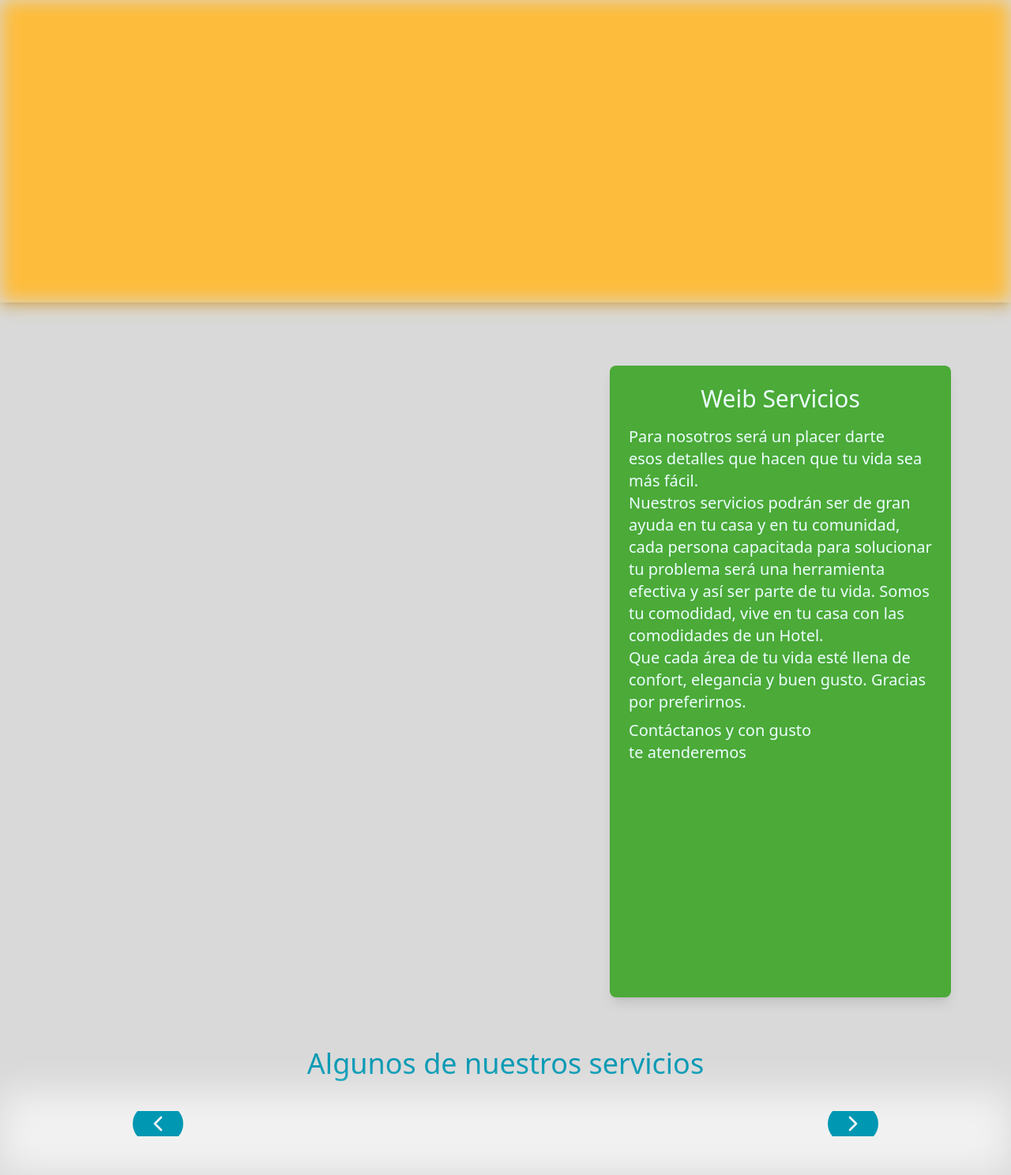
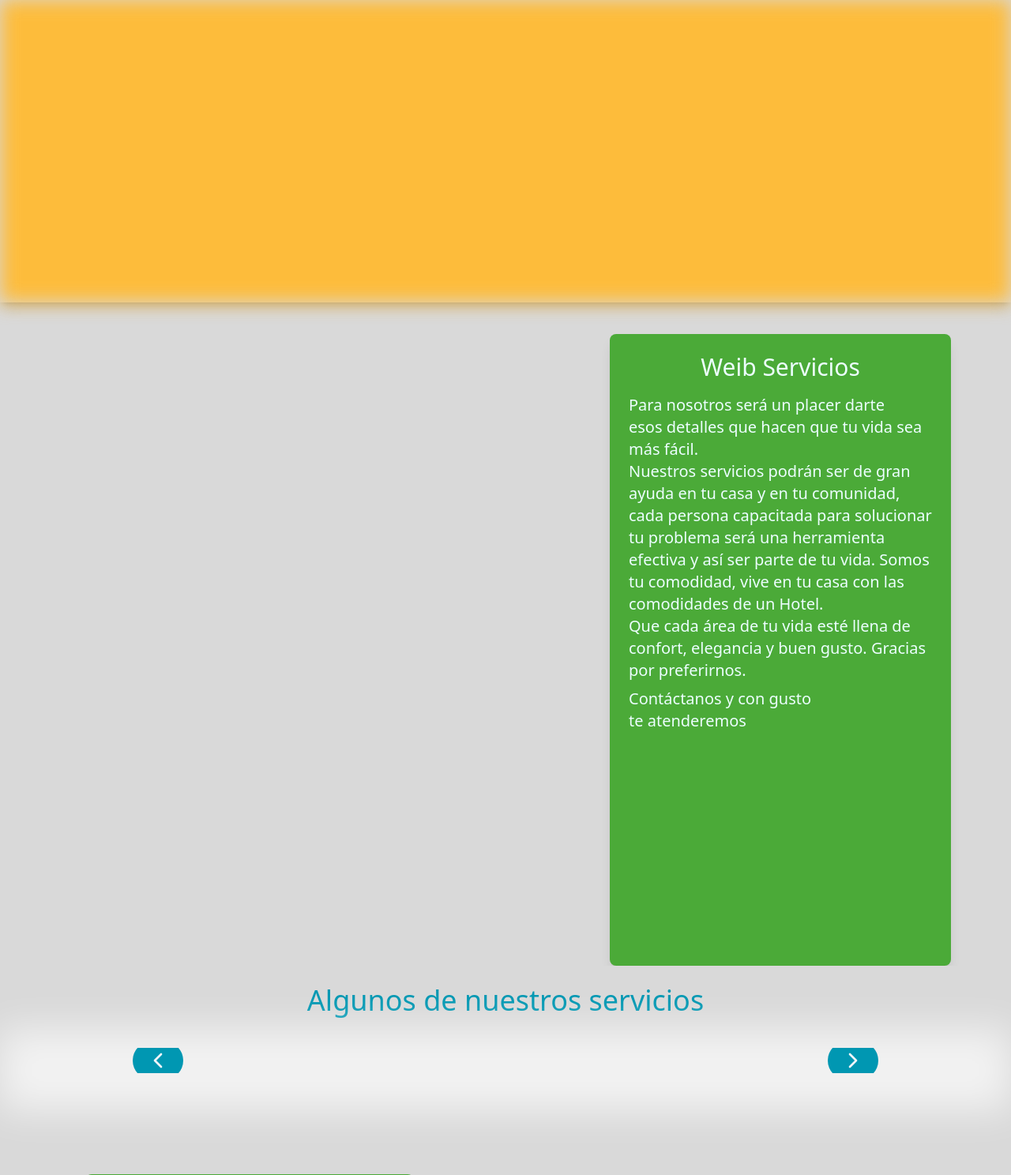
Before and after one commit to DeividVarg/Weib, a Django app: template main/templates/main.html in a window 1280 px wide. Shown: the part 74-1562 px from the top of the page at 79% size. Run offline with Django 5.2, Linux system fonts and the light colour scheme; the template is opened without the code that fills it, so the values that code supplies are empty; some libraries are stand-ins or nearby versions.

Commit message:
other changes

```diff
--- a/main/templates/main.html
+++ b/main/templates/main.html
@@ -37,9 +37,9 @@
     </section>
 
     <!-- Servicios -->
-    <section class="items-center mt-4 relative overflow-hidden py-10">
+    <section class="items-center mt-4 relative overflow-hidden">
       <div class="flex justify-center space-x-14 items-center h-full">
-        <div class="flex relative w-1/2 h-full self-center">
+        <div class="flex relative w-1/2 h-full self-center my-20">
           {%if imgs_servicios%}
           <img
             src="{% static 'servicios/'|add:imgs_servicios.0%}"
@@ -50,7 +50,7 @@
         </div>
 
         <div
-          class="flex flex-col p-6 rounded-lg shadow-lg bg-[#4baa38] z-40 h-full"
+          class="flex flex-col p-6 rounded-lg shadow-lg bg-[#4baa38] z-40 h-full my-20"
         >
           <h3 class="text-3xl mb-4 mx-2 self-center text-cyan-50">
             Weib Servicios
```
